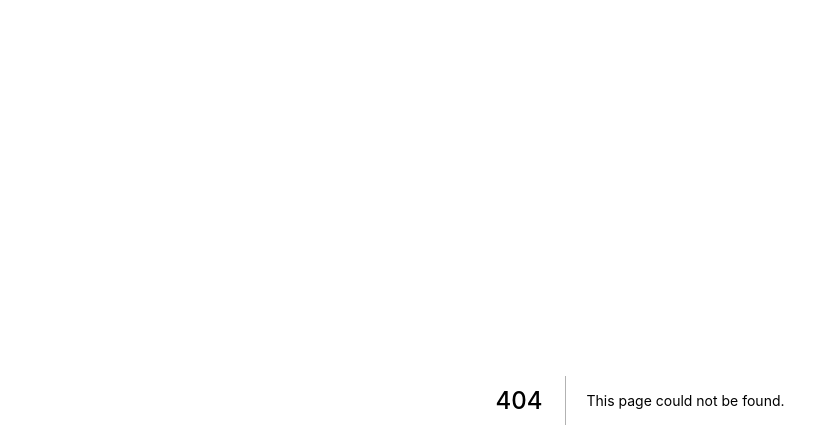
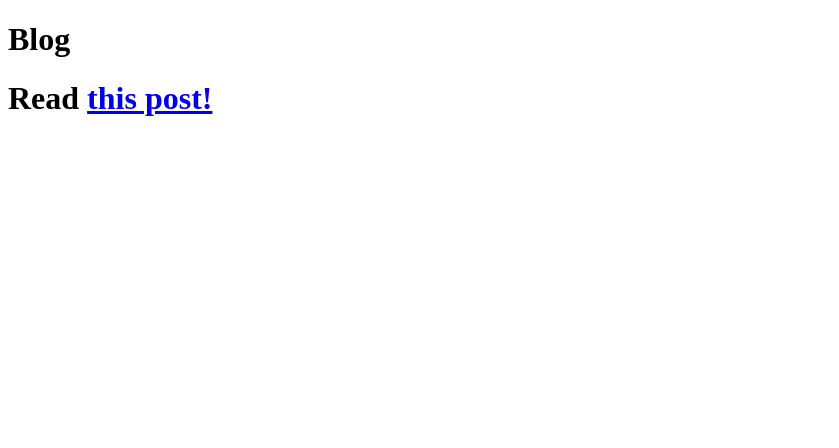
Before and after one commit to erikhowe/next-lab, a Next.js app: page / in a window 1280 px wide. Before the commit this address had no page. Shown: the top 448 px of the page, without its empty margins (0-839 px from the left). Built offline with nearby package versions, Linux system fonts and the light colour scheme.

Commit message:
navigation

```diff
--- /dev/null
+++ b/pages/index.js
@@ -0,0 +1,16 @@
+import Link from 'next/link'
+
+export default function Blog() {
+  return (
+    <>
+      <h1>Blog</h1>
+      <h1 className="title">
+        Read{' '}
+        <Link href="/posts/first-post">
+          <a>this post!</a>
+        </Link>
+      </h1>
+    </>
+
+  )
+}
```
Also changed, not shown: pages/posts/first-post.js (added, +14 -0 lines).
